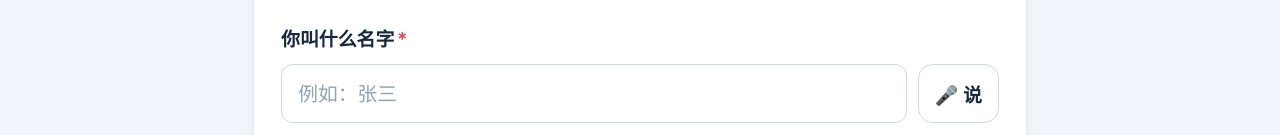
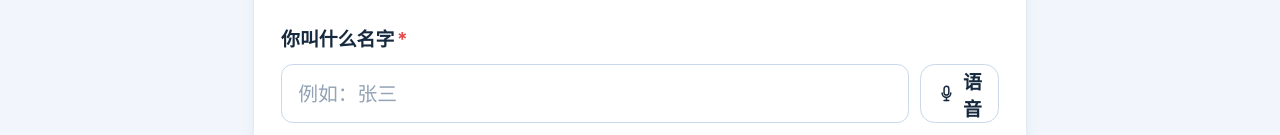
Before and after one commit to heyiyi7410/aijobs, a Vue app in the folder frontend/: page / in a window 1280 px wide. Shown: the part 817-952 px from the top of the page. Built offline with nearby package versions, Linux system fonts and the light colour scheme.

Commit message:
UI: 语音输入改为 SVG 图标

```diff
--- a/frontend/src/components/Step1Profile.vue
+++ b/frontend/src/components/Step1Profile.vue
@@ -90,9 +90,17 @@
         <label for="f1">你叫什么名字<span class="req">*</span><Tag k="name" /></label>
         <div style="display:flex; gap:.6rem;">
           <input id="f1" class="input" v-model="p.name" placeholder="例如：张三" />
-          <button v-if="canRec" class="btn" :class="{ 'btn-primary': mic === 'name' }"
-            style="flex:0 0 auto; padding:0 .9rem;" @click="toggleMic('name')">
-            {{ mic === 'name' ? '说完点这停' : '🎤 说' }}
+          <button v-if="canRec" class="btn mic-btn" :class="{ 'btn-primary': mic === 'name' }"
+            style="flex:0 0 auto; padding:0 .9rem;" @click="toggleMic('name')"
+            :aria-label="mic === 'name' ? '停止语音输入' : '开始语音输入'">
+            <svg viewBox="0 0 24 24" fill="none" stroke="currentColor" stroke-width="1.9"
+              stroke-linecap="round" stroke-linejoin="round" aria-hidden="true">
+              <rect x="9" y="3" width="6" height="11" rx="3" />
+              <path d="M6.5 11.5a5.5 5.5 0 0 0 11 0" />
+              <path d="M12 17v4" />
+              <path d="M9 21h6" />
+            </svg>
+            <span>{{ mic === 'name' ? '停止' : '语音' }}</span>
           </button>
         </div>
       </div>
```
